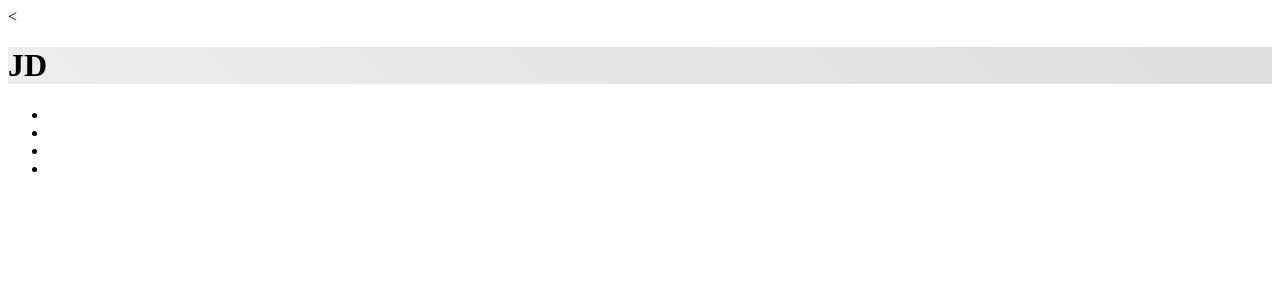
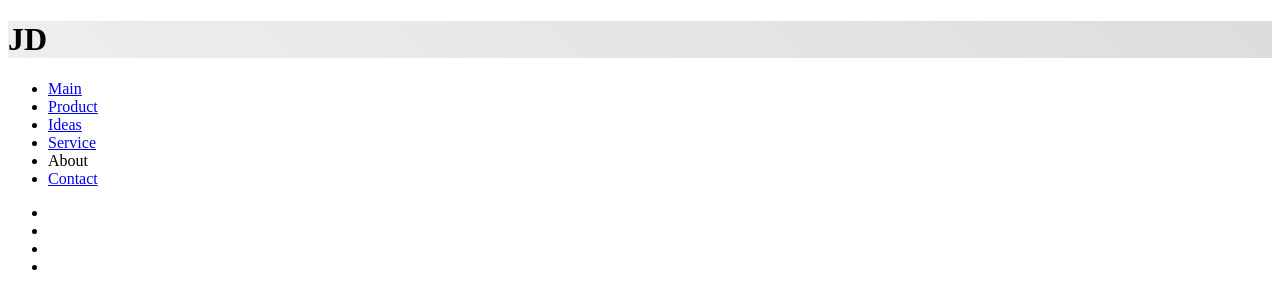
Before and after one commit to TigerBlueJ/JD-Practice, a plain HTML site: page index.html in a window 1280 px wide. Drawn offline with Linux system fonts and the light colour scheme.

Commit message:
Added Nave

```diff
--- a/index.html
+++ b/index.html
@@ -1,4 +1,4 @@
-<<!DOCTYPE html>
+<!DOCTYPE html>
 <html lang="en">
 <head>
   <meta charset="UTF-8">
@@ -8,7 +8,17 @@
   <title>JD Site</title>
 </head>
 <body>
-  <h1>JD</h1>
+  <div class="nav">
+    <h1 class="logo">JD</h1>
+    <ul>
+      <li><a href="main.html" class="sub_menu">Main</a></li>
+      <li><a href="product.html" class="sub_menu">Product</a></li>
+      <li><a href="ideas.html" class="sub_menu">Ideas</a></li>
+      <li><a href="service.html" class="sub_menu">Service</a></li>
+      <li><a href="about.html" class="sub_menu"></a>About</li>
+      <li><a href="contact.html" class="sub_menu">Contact</a></li>
+    </ul>
+  </div>
   <ul>
     <li><a href="#"></a></li>
     <li><a href="#"></a></li>
```
